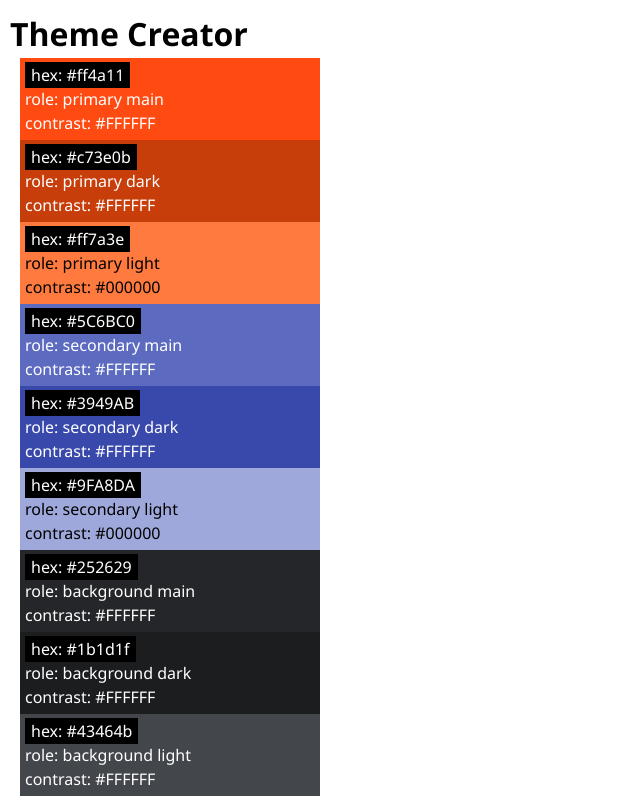
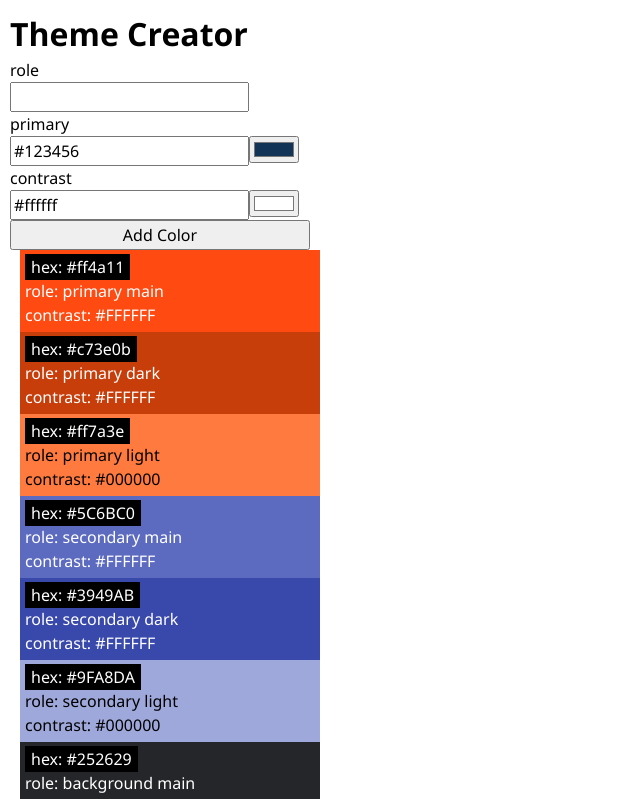
Before and after one commit to plxcxs/recap_4, a React (Vite) app: page / in a window 1280 px wide. Shown: the top 799 px of the page, without its empty margins (0-640 px from the left). Built offline with nearby package versions, Linux system fonts and the light colour scheme.

Commit message:
added addColor issue

```diff
--- a/package.json
+++ b/package.json
@@ -14,7 +14,8 @@
     "@octokit/rest": "^20.1.0",
     "dotenv": "^16.4.5",
     "react": "^18.2.0",
-    "react-dom": "^18.2.0"
+    "react-dom": "^18.2.0",
+    "uid": "^2.0.2"
   },
   "devDependencies": {
     "@types/react": "^18.2.66",
--- a/src/App.jsx
+++ b/src/App.jsx
@@ -1,12 +1,18 @@
 import { initialColors } from "./lib/colors";
 import Color from "./Components/Color/Color";
 import "./App.css";
-
+import ColorForm from "./Components/Color/ColorForm/ColorForm";
+import { useState } from "react";
 function App() {
+    const [initialColor, setInitialColor] = useState(initialColors);
+    function handleSubmitColor(newColor) {
+        setInitialColor([newColor, ...initialColor]);
+    }
     return (
         <>
             <h1>Theme Creator</h1>
-            {initialColors.map((color) => {
+            <ColorForm onSubmitColor={handleSubmitColor} />
+            {initialColor.map((color) => {
                 return <Color key={color.id} color={color} />;
             })}
         </>
--- a/src/Components/Color/Color.css
+++ b/src/Components/Color/Color.css
@@ -10,3 +10,13 @@
     background: black;
     color: white;
 }
+
+.colorForm {
+    display: flex;
+    flex-direction: column;
+    width: 300px;
+}
+.inputArea {
+    display: flex;
+    flex-direction: column;
+}
--- /dev/null
+++ b/src/Components/Color/ColorForm/ColorForm.jsx
@@ -0,0 +1,46 @@
+import ColorInput from "../ColorInput/ColorInput";
+
+export default function ColorForm({
+    onSubmitColor,
+    initialData = {
+        role: "some color",
+        hex: "#123456",
+        contrastText: "#ffffff",
+    },
+}) {
+    function handleSubmit() {
+        event.preventDefault();
+        const formData = new FormData(event.target);
+        const data = Object.fromEntries(formData);
+        onSubmitColor(data);
+    }
+    return (
+        <form className="colorForm" onSubmit={handleSubmit}>
+            <label htmlFor="role">
+                role
+                <br />
+                <input type="text" name="role" id="role" />
+            </label>
+
+            <label htmlFor="hex">
+                primary
+                <br />
+                <ColorInput id="hex" defaultValue={initialData.hex} />
+                {/*     <input type="text" id="hex" />
+                <input type="color" name="" id="" /> */}
+            </label>
+
+            <label htmlFor="contrast">
+                contrast
+                <br />
+                <ColorInput
+                    id="contrastText"
+                    defaultValue={initialData.contrastText}
+                />
+                {/* <input type="text" />
+                <input type="color" name="" id="" /> */}
+            </label>
+            <button>Add Color</button>
+        </form>
+    );
+}
--- /dev/null
+++ b/src/Components/Color/ColorInput/ColorInput.jsx
@@ -0,0 +1,25 @@
+import { useState } from "react";
+export default function ColorInput({ id, defaultValue }) {
+    const [inputValue, setInputValue] = useState(defaultValue);
+
+    function handleInputValue(event) {
+        setInputValue(event.target.value);
+    }
+
+    return (
+        <>
+            <input
+                type="text"
+                id={id}
+                name={id}
+                value={inputValue}
+                onChange={handleInputValue}
+            />
+            <input
+                type="color"
+                value={inputValue}
+                onChange={handleInputValue}
+            />
+        </>
+    );
+}
--- a/src/lib/colors.js
+++ b/src/lib/colors.js
@@ -1,9 +1,24 @@
 export const initialColors = [
     { id: "c1", role: "primary main", hex: "#ff4a11", contrastText: "#FFFFFF" }, // Vibrant orange
     { id: "c2", role: "primary dark", hex: "#c73e0b", contrastText: "#FFFFFF" }, // Darker shade of orange
-  { id: "c3", role: "primary light", hex: "#ff7a3e", contrastText: "#000000" }, // Lighter shade of orange
-  { id: "c4", role: "secondary main", hex: "#5C6BC0", contrastText: "#FFFFFF" }, // Indigo Blue
-  { id: "c5", role: "secondary dark", hex: "#3949AB", contrastText: "#FFFFFF" }, // Darker indigo blue
+    {
+        id: "c3",
+        role: "primary light",
+        hex: "#ff7a3e",
+        contrastText: "#000000",
+    }, // Lighter shade of orange
+    {
+        id: "c4",
+        role: "secondary main",
+        hex: "#5C6BC0",
+        contrastText: "#FFFFFF",
+    }, // Indigo Blue
+    {
+        id: "c5",
+        role: "secondary dark",
+        hex: "#3949AB",
+        contrastText: "#FFFFFF",
+    }, // Darker indigo blue
     {
         id: "c6",
         role: "secondary light",
```
Also changed, not shown: 1 other file (tests, documents, lock files or other folders). Lines whose indentation alone changed are shown as unchanged.
